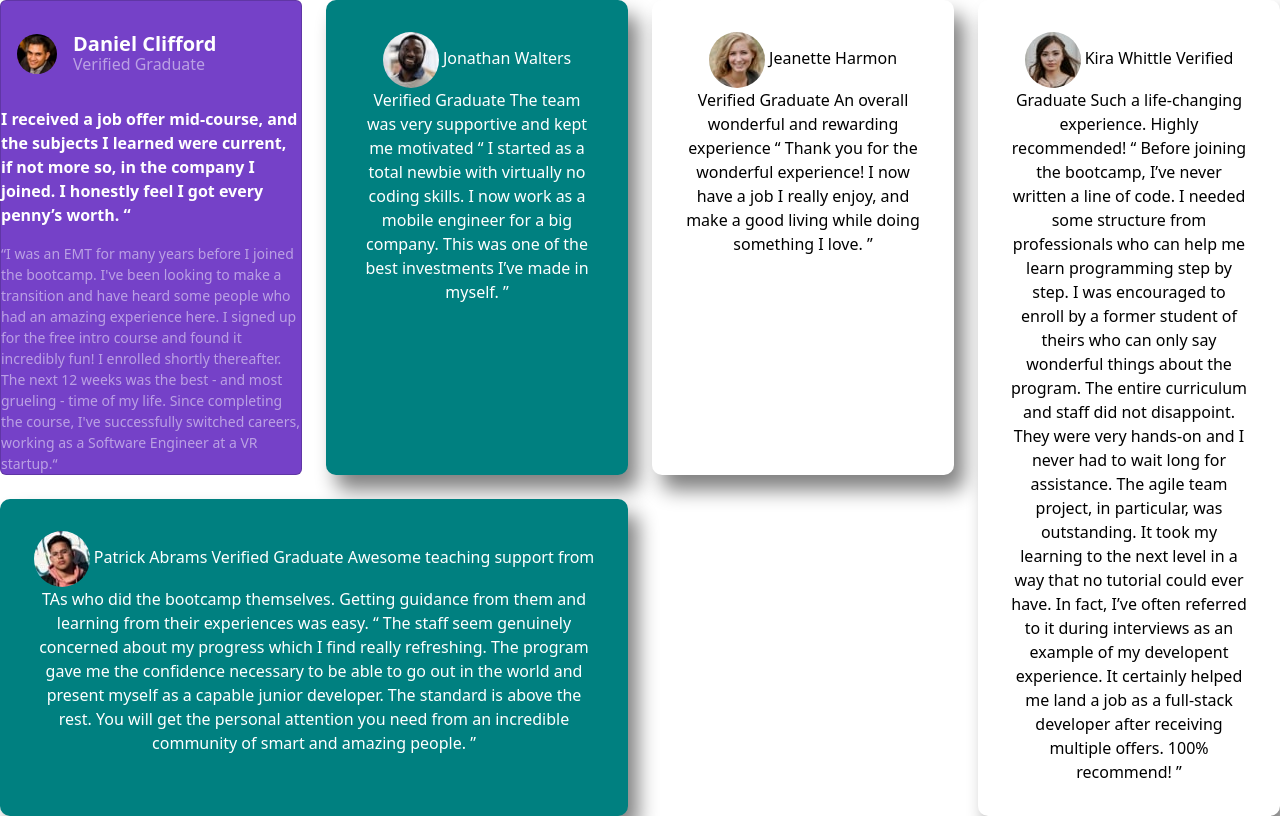
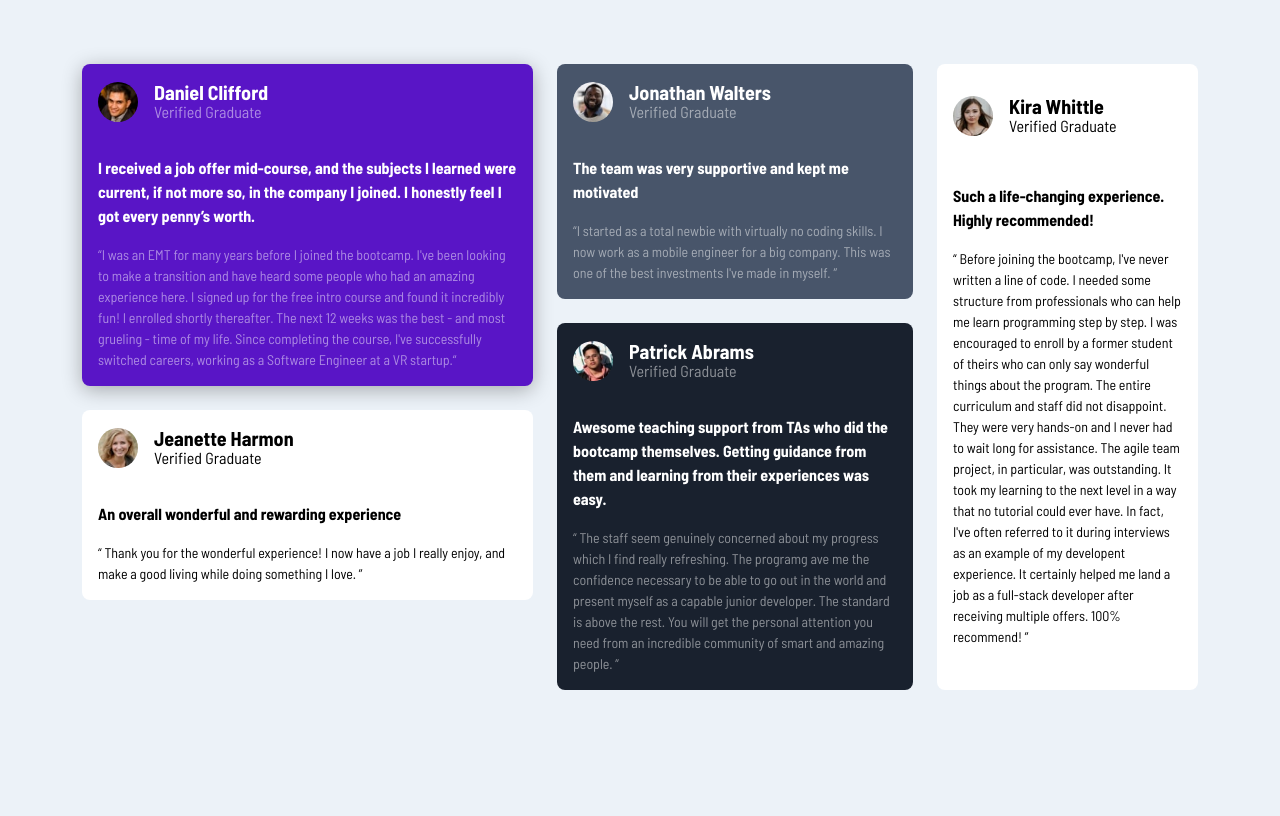
Before and after one commit to uries242/SBA3, a plain HTML site: page index.html in a window 1280 px wide. Drawn offline with nearby package versions, Linux system fonts and the light colour scheme.

Commit message:
Updated BS grid

```diff
--- a/index.html
+++ b/index.html
@@ -8,6 +8,10 @@
   <link href="https://cdn.jsdelivr.net/npm/bootstrap@5.3.0/dist/css/bootstrap.min.css" rel="stylesheet">
   <script src="https://cdn.jsdelivr.net/npm/bootstrap@5.3.0/dist/js/bootstrap.bundle.min.js"></script>
 
+<link rel="preconnect" href="https://fonts.googleapis.com">
+<link rel="preconnect" href="https://fonts.gstatic.com" crossorigin>
+<link href="https://fonts.googleapis.com/css2?family=Barlow+Semi+Condensed:ital,wght@0,100;0,200;0,300;0,400;0,500;0,600;0,700;0,800;0,900;1,100;1,200;1,300;1,400;1,500;1,600;1,700;1,800;1,900&display=swap" rel="stylesheet">
+
   <link rel="stylesheet" href="style.css">
 
   <link rel="icon" type="image/png" sizes="32x32" href="./images/favicon-32x32.png">
@@ -17,94 +21,136 @@
 
 
 <body>
-  <div class="grid-container">
+  <div class="container">
+    <div class="row">
 
-    <div class="card" id="daniel">
+      <div class="col-lg-5">
+        <div class="daniel  card  border-0   rounded-3">
           <div class="card-body  d-flex  align-items-center">
-        <img class="rounded-circle  me-3" width="40" height="40" style="object-fit:cover" src="images/image-daniel.jpg"
-          alt="daniel clifford">
+            <img class="rounded-circle  me-3" width="40" height="40" style="object-fit:cover"
+              src="images/image-daniel.jpg" alt="daniel clifford">
             <div>
               <h2 class="candidateName  card-title  fw-bold  fs-5  mb-0  text-white">Daniel Clifford</h2>
-          <p class="candidateStatus    card-subtitle   text-white-50">Verified Graduate</p>
+              <p class="candidateStatus  card-subtitle  text-white-50">Verified Graduate</p>
             </div>
           </div>
-      <p class="firstParagraph  card-text  fw-bold  text-white">I received a job offer mid-course, and the subjects I
-        learned were current, if not more so, in the company I joined. I honestly feel I got every penny’s worth. “
+          <div class="card-body">
+            <p class="firstParagraph  card-text  fw-bold  text-white">I received a job offer mid-course, and the
+              subjects
+              I learned were current, if not more so, in the company I joined. I honestly feel I got every penny’s
+              worth.
             </p>
-      <p class="secondParagraph  card-text  text-white-50  small">“I was an EMT for many years before I joined the bootcamp.
-        I've been looking to make a transition and have heard some people who had an amazing experience here. I signed
-        up for the free intro course and found it incredibly fun! I enrolled shortly thereafter.
+            <p class="secondParagraph  card-text  text-white-50  small">“I was an EMT for many years before I joined the
+              bootcamp. I've been looking to make a transition and have heard some people who had an amazing experience
+              here. I signed up for the free intro course and found it incredibly fun! I enrolled shortly thereafter.
               The next 12 weeks was the best - and most grueling - time of my life. Since completing
               the course, I've successfully switched careers, working as a Software Engineer at a VR startup.“
             </p>
           </div>
-
-
-
-
-    <div class="item" id="jonathan">
-      <img class="rounded-circle" src="images/image-jonathan.jpg" alt="jonathan">
-
-      Jonathan Walters
-      Verified Graduate
-      The team was very supportive and kept me motivated
-      “ I started as a total newbie with virtually no coding skills. I now work as a mobile engineer
-      for a big company. This was one of the best investments I’ve made in myself. ”
         </div>
-
-    <div class="item" id="jeanette">
-      <img class="rounded-circle" src="images/image-jeanette.jpg" alt="jeanette">
-
-      Jeanette Harmon
-      Verified Graduate
-      An overall wonderful and rewarding experience
-      “ Thank you for the wonderful experience! I now have a job I really enjoy, and make a good living
-      while doing something I love. ”
+        <div class="jeanette  card  border-0   rounded-3">
+          <div class="card-body  d-flex  align-items-center">
+            <img class="rounded-circle  me-3" width="40" height="40" style="object-fit:cover"
+              src="images/image-jeanette.jpg" alt="jeanette Harmon">
+            <div>
+              <h2 class="candidateName  card-title  fw-bold  fs-5  mb-0  text-black">Jeanette Harmon</h2>
+              <p class="candidateStatus  card-subtitle  text-black">Verified Graduate</p>
             </div>
-
-    <div class="item" id="patrick">
-      <img class="rounded-circle" src="images/image-patrick.jpg" alt="patrick">
-
-      Patrick Abrams
-      Verified Graduate
-      Awesome teaching support from TAs who did the bootcamp themselves. Getting guidance from them and
-      learning from their experiences was easy.
-      “ The staff seem genuinely concerned about my progress which I find really refreshing. The program
-      gave me the confidence necessary to be able to go out in the world and present myself as a capable
-      junior developer. The standard is above the rest. You will get the personal attention you need from
-      an incredible community of smart and amazing people. ”
           </div>
-
-    <div class="item" id="kira">
-      <img class="rounded-circle" src="images/image-kira.jpg" alt="kira">
-
-      Kira Whittle
-      Verified Graduate
-      Such a life-changing experience. Highly recommended!
-      “ Before joining the bootcamp, I’ve never written a line of code. I needed some structure from
-      professionals who can help me learn programming step by step. I was encouraged to enroll by a former
-      student of theirs who can only say wonderful things about the program. The entire curriculum and staff
-      did not disappoint. They were very hands-on and I never had to wait long for assistance. The agile team
-      project, in particular, was outstanding. It took my learning to the next level in a way that no tutorial
-      could ever have. In fact, I’ve often referred to it during interviews as an example of my developent
-      experience. It certainly helped me land a job as a full-stack developer after receiving multiple offers.
-      100% recommend! ”
+          <div class="card-body">
+            <p class="firstParagraph  card-text  fw-bold  text-black">An overall wonderful and rewarding experience</p>
+            <p class="secondParagraph  card-text  text-black small">“ Thank you for the wonderful experience! I now have
+              a job I really enjoy, and make a good living while doing something I love. ”
+            </p>
+          </div>
         </div>
       </div>
 
 
-</html>
+      <div class="col-lg-4">
+        <div class="jonathan  card  border-0   rounded-3">
+          <div class="card-body  d-flex  align-items-center">
+            <img class="rounded-circle  me-3" width="40" height="40" style="object-fit:cover"
+              src="images/image-jonathan.jpg" alt="jonathan walters">
+            <div>
+              <h2 class="candidateName  card-title  fw-bold  fs-5  mb-0  text-white">Jonathan Walters</h2>
+              <p class="candidateStatus  card-subtitle  text-white-50">Verified Graduate</p>
+            </div>
+          </div>
+          <div class="card-body">
+            <p class="firstParagraph  card-text  fw-bold  text-white">
+              The team was very supportive and kept me motivated
+            </p>
+            <p class="secondParagraph  card-text  text-white-50  small">
+              “I started as a total newbie with virtually no coding skills. I now work as a mobile engineer
+              for a big company. This was one of the best investments I've made in myself. ”
+            </p>
+          </div>
+        </div>
+        <div class="patrick  card  border-0   rounded-3">
+          <div class="card-body  d-flex  align-items-center">
+            <img class="rounded-circle  me-3" width="40" height="40" style="object-fit:cover"
+              src="images/image-patrick.jpg" alt="Patrick Abrams">
+            <div>
+              <h2 class="candidateName  card-title  fw-bold  fs-5  mb-0  text-white">Patrick Abrams</h2>
+              <p class="candidateStatus  card-subtitle  text-white-50">Verified Graduate</p>
+            </div>
+          </div>
+          <div class="card-body">
+            <p class="firstParagraph  card-text  fw-bold  text-white">Awesome teaching support from TAs who did the
+              bootcamp
+              themselves. Getting guidance from them and learning from their experiences was easy.
+            </p>
+            <p class="secondParagraph  card-text  text-white-50 small">“ The staff seem genuinely concerned about my
+              progress which I find really refreshing. The programg ave me the confidence necessary to be able to go out
+              in
+              the world and present myself as a capable junior developer. The standard is above the rest. You will get
+              the
+              personal attention you need from an incredible community of smart and amazing people. ”
+            </p>
+          </div>
+        </div>
+      </div>
 
 
+      <div class="col-lg-3">
+        <div class="kira  card  border-0   rounded-3">
+          <div class="card-body  d-flex  align-items-center">
+            <img class="rounded-circle  me-3" width="40" height="40" style="object-fit:cover"
+              src="images/image-kira.jpg" alt="Kira Whittle">
+            <div>
+              <h2 class="candidateName  card-title  fw-bold  fs-5  mb-0  text-black">Kira Whittle</h2>
+              <p class="candidateStatus  card-subtitle  text-black">Verified Graduate</p>
+            </div>
+          </div>
+          <div class="card-body">
+            <p class="firstParagraph  card-text  fw-bold  text-black">Such a life-changing experience. Highly
+              recommended!
+            </p>
+            <p class="secondParagraph  card-text  text-black  small">“ Before joining the bootcamp, I've never written a
+              line of code. I needed some structure from professionals who can help me learn programming step by step. I
+              was
+              encouraged to enroll by a former student of theirs who can only say wonderful things about the program.
+              The
+              entire curriculum and staff did not disappoint. They were very hands-on and I never had to wait long for
+              assistance. The agile team project, in particular, was outstanding. It took my learning to the next level
+              in
+              a
+              way that no tutorial could ever have. In fact, I've often referred to it during interviews as an example
+              of
+              my
+              developent experience. It certainly helped me land a job as a full-stack developer after receiving
+              multiple
+              offers. 100% recommend! ”
+            </p>
+          </div>
+        </div>
+      </div>
+
+    </div>
+  </div>
 
 
-<!-- <style>
-    .attribution {
-      font-size: 11px;
-      text-align: center;
-    }
+</body>
 
-    .attribution a {
-      color: hsl(228, 45%, 44%);
-    }
-  </style> -->
+</html>
--- a/style.css
+++ b/style.css
@@ -1,52 +1,46 @@
-.grid-container {
-  display: grid;
-  gap: 1.5rem;
-  /* grid-template-columns: repeat(4, 1fr); */
-  /* grid-template-rows: repeat(2, auto); */
+body {
+  background-color: hsl(210, 46%, 95%);
+  font-family: "Barlow Semi Condensed", sans-serif;
 }
 
-#daniel {
-  background-color: hsl(263, 55%, 52%)
+.container {
+  padding-top: 4rem;
+  padding-bottom: 4rem;
 }
 
-.item {
-  padding: 2rem;
-  background-color: teal;
-  color: white;
-  text-align: center;
-  border-radius: 10px;
-  font-size: 1rem;
-  box-shadow: 10px 15px 20px grey;
+.col-lg-3 {
+  display: flex;
 }
 
-#jeanette {
-  background-color: white;
-  color: black;
+.card {
+  margin-bottom: 1.5rem; /* adds a bottom margin to all cards */
 }
 
-/* .attribution {
-  font-size: 11px;
-  text-align: center;
+.daniel {
+  background-color: hsl(263, 81%, 43%);
+  box-shadow: 0 4px 20px rgba(0, 0, 0, 0.3);
 }
 
-.attribution a {
-  color: hsl(228, 45%, 44%);
-} */
+.jonathan {
+  background-color: hsl(217, 19%, 35%);
+}
 
-@media (min-width: 50em) {
+.kira {
+  flex: 1;
+  background-color: hsl(0, 0%, 100%);
+}
+
+.jeanette {
+  background-color: hsl(0, 0%, 100%);
+}
+
+.patrick {
+  background-color: hsl(219, 29%, 14%);
+}
+
+/* @media (min-width: 50em) {
   .grid-container {
     grid-template-columns: repeat(4, 1fr);
     grid-template-rows: repeat(2, auto);
   }
-
-  #kira {
-    grid-column: 4;
-    grid-row: 1 / span 2;
-    background-color: white;
-    color: black;
-  }
-
-  #patrick {
-    grid-column: span 2;
-  }
-}
+} */
```
Lines whose indentation alone changed are shown as unchanged.
